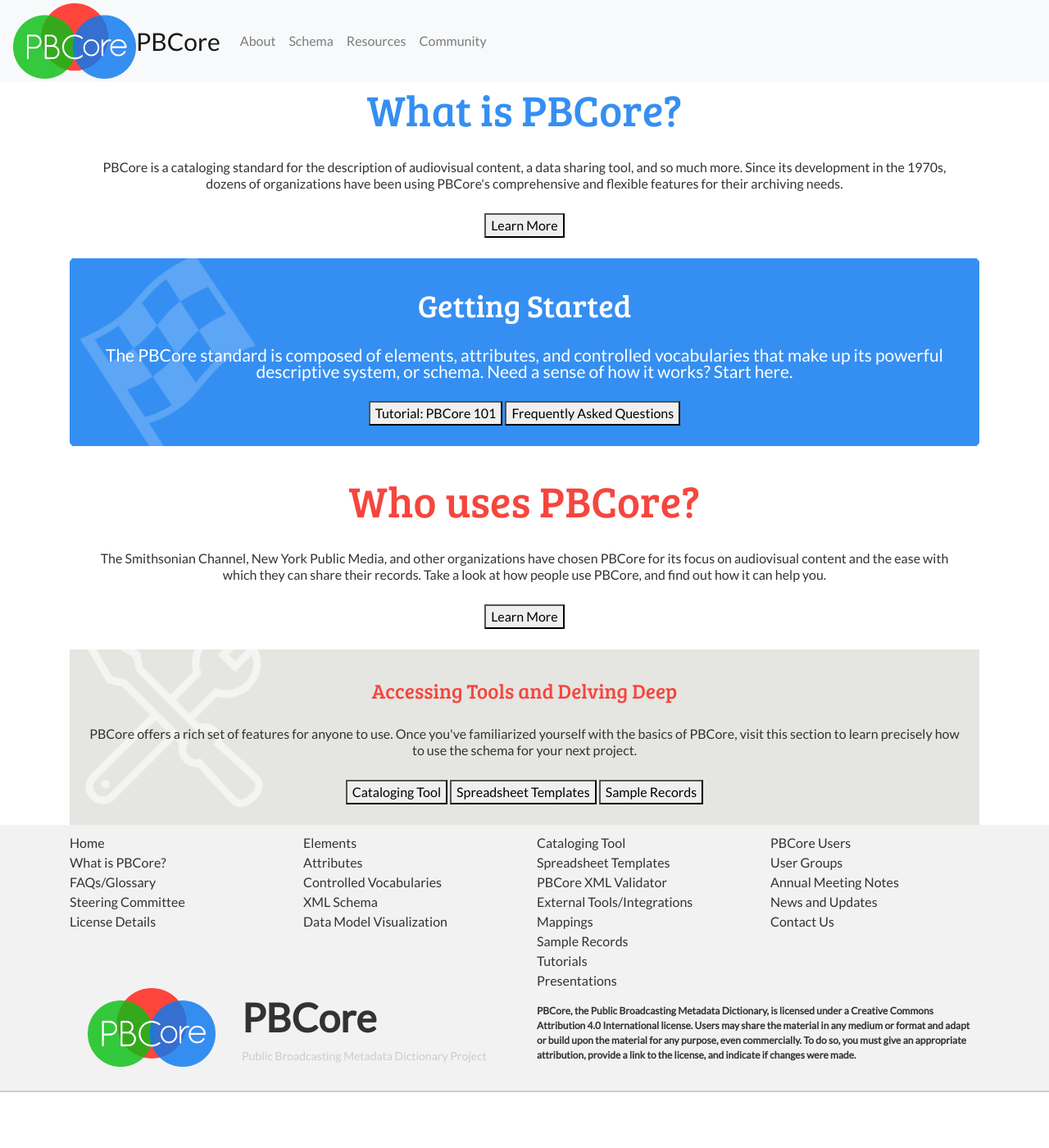
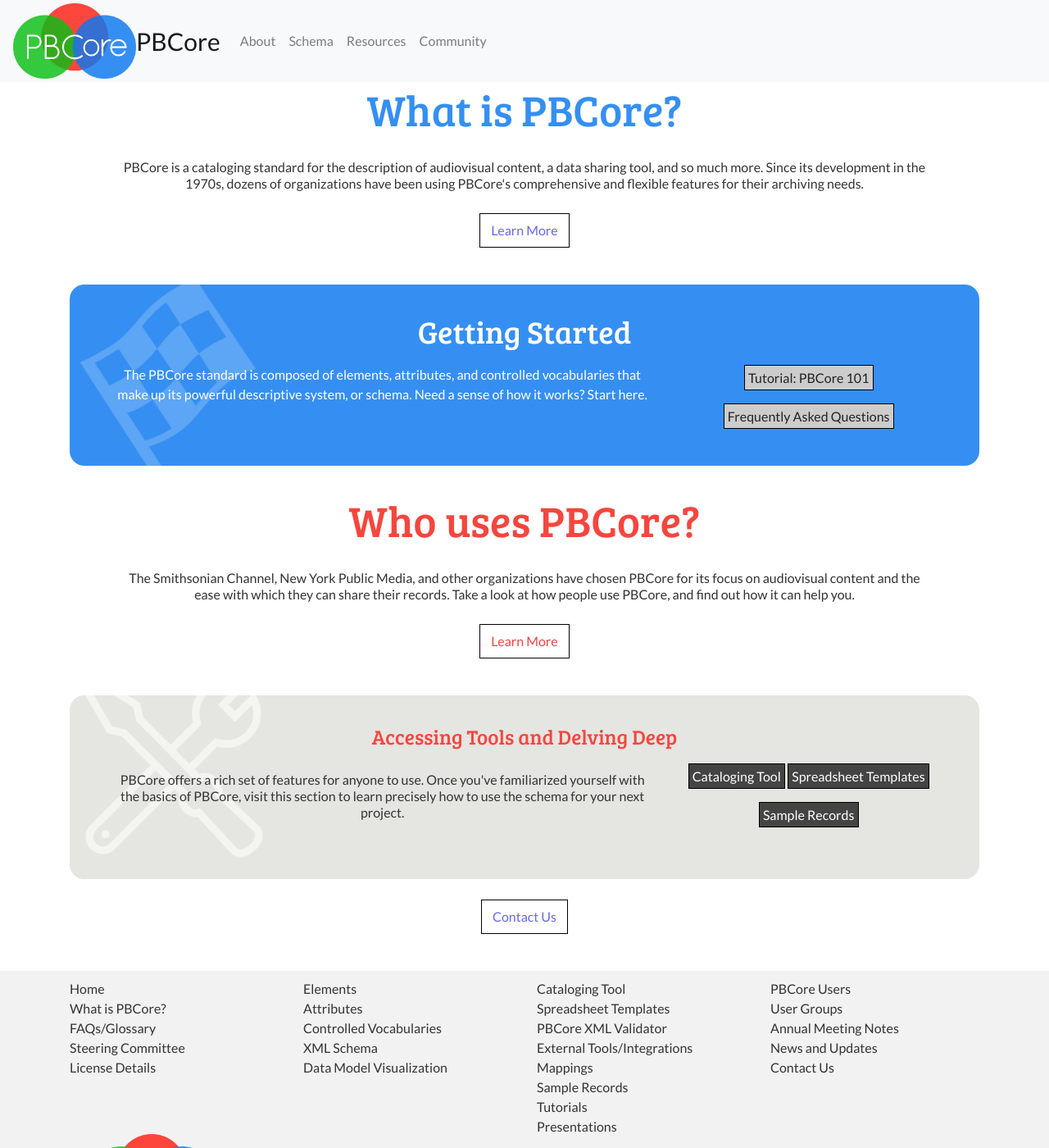
Before and after one commit to PBCore-AV-Metadata/pbcore-av-metadata.github.io, a Jekyll site: the page built from index.md, in a window 1280 px wide and 1400 px high. Shown: the whole window at 82% size. Built offline with Jekyll 4.4.1, drawn with Linux system fonts in a browser that asks for light colours.

Commit message:
'index page'

```diff
--- a/assets/css/styles.scss
+++ b/assets/css/styles.scss
@@ -201,8 +201,9 @@
 }
 
 section {
-  padding: 25px 10px;
+  padding: 25px 50px 45px;
   text-align: center;
+  border-radius: 18px;
 }
 
 section p {
@@ -219,7 +220,8 @@
   background-image: url("/assets/images/01_getting started flag_box.png");
   background-repeat: no-repeat;
   background-size: 1125px;
-  background-position: center
+  background-position: center;
+  color: #fff;
 }
 
 #getting-started h2 {
@@ -252,3 +254,57 @@
   font-size: 25px;
   padding: 10px 10px
 }
+
+.pb-button {
+  padding-left: 1.3%;
+  padding-right: 1.3%;
+  padding-top: 0.8%;
+  padding-bottom: 0.8%;
+}
+
+.pb-button-learn {
+  background-color: #fff;
+  border: 1px #000 solid;
+  color: #66e;
+}
+
+.pb-button-learn:hover {
+  background-color: #66e;
+  color: #fff;
+}
+
+.pb-button-getting {
+  background-color: #ccc;
+  border: 1px #000 solid;
+  color: #222;
+}
+
+.pb-button-getting:hover {
+  background-color: #222;
+  border: 1px #000 solid;
+  color: #ccc;
+}
+
+.pb-button-who {
+  background-color: #fff;
+  border: 1px #000 solid;
+  color: #e44;
+}
+
+.pb-button-who:hover {
+  background-color: #e44;
+  border: 1px #000 solid;
+  color: #fff;
+}
+
+.pb-button-tools {
+  background-color: #444;
+  border: 1px #000 solid;
+  color: #fff;
+}
+
+.pb-button-tools:hover {
+  background-color: #fff;
+  border: 1px #000 solid;
+  color: #444;
+}
--- a/index.md
+++ b/index.md
@@ -5,23 +5,49 @@
 <section id="what-is-pbcore">
   <h2>What is PBCore?</h2>
   <p>PBCore is a cataloging standard for the description of audiovisual content, a data sharing tool, and so much more. Since its development in the 1970s, dozens of organizations have been using PBCore's comprehensive and flexible features for their archiving needs.</p>
-  <button>Learn More</button>
+  <button class="pb-button pb-button-learn">Learn More</button>
 </section>
+
 <section id="getting-started">
-  <h2>Getting Started</h2>
-  <p>The PBCore standard is composed of elements, attributes, and controlled vocabularies that make up its powerful descriptive system, or schema. Need a sense of how it works? Start here.</p>
-  <button>Tutorial: PBCore 101</button>
-  <button>Frequently Asked Questions</button>
+  <div class="row">
+    <div class="col-md-12">
+      <h2>Getting Started</h2>
+    </div>
+  </div>
+
+  <div class="row">
+    <div class="col-md-8">
+      The PBCore standard is composed of elements, attributes, and controlled vocabularies that make up its powerful descriptive system, or schema. Need a sense of how it works? Start here.
+    </div>
+
+    <div class="col-md-4">
+      <button class="pb-button pb-button-getting" style="margin-bottom: 1em;">Tutorial: PBCore 101</button>
+      <button class="pb-button pb-button-getting">Frequently Asked Questions</button>
+    </div>
+  </div>
+
 </section>
 <section id="who-uses-pbcore">
   <h2>Who uses PBCore?</h2>
   <p>The Smithsonian Channel, New York Public Media, and other organizations have chosen PBCore for its focus on audiovisual content and the ease with which they can share their records. Take a look at how people use PBCore, and find out how it can help you.</p>
-  <button>Learn More</button>
+  <button class="pb-button pb-button-who">Learn More</button>
 </section>
 <section id="accessing-tools">
   <h2>Accessing Tools and Delving Deep</h2>
-  <p>PBCore offers a rich set of features for anyone to use. Once you've familiarized yourself with the basics of PBCore, visit this section to learn precisely how to use the schema for your next project.</p>
-  <button>Cataloging Tool</button>
-  <button>Spreadsheet Templates</button>
-  <button>Sample Records</button>
+
+  <div class="row">
+    <div class="col-md-8">
+      <p>PBCore offers a rich set of features for anyone to use. Once you've familiarized yourself with the basics of PBCore, visit this section to learn precisely how to use the schema for your next project.</p>
+    </div>
+
+    <div class="col-md-4">
+      <button class="pb-button pb-button-tools" style="margin-bottom: 1em;">Cataloging Tool</button>
+      <button class="pb-button pb-button-tools" style="margin-bottom: 1em;">Spreadsheet Templates</button>
+      <button class="pb-button pb-button-tools">Sample Records</button>
+    </div>
+  </div>
 </section>
+
+<section>
+  <button class="pb-button pb-button-learn">Contact Us</button>
+</section>
```
Also changed, not shown: 3 other files.
